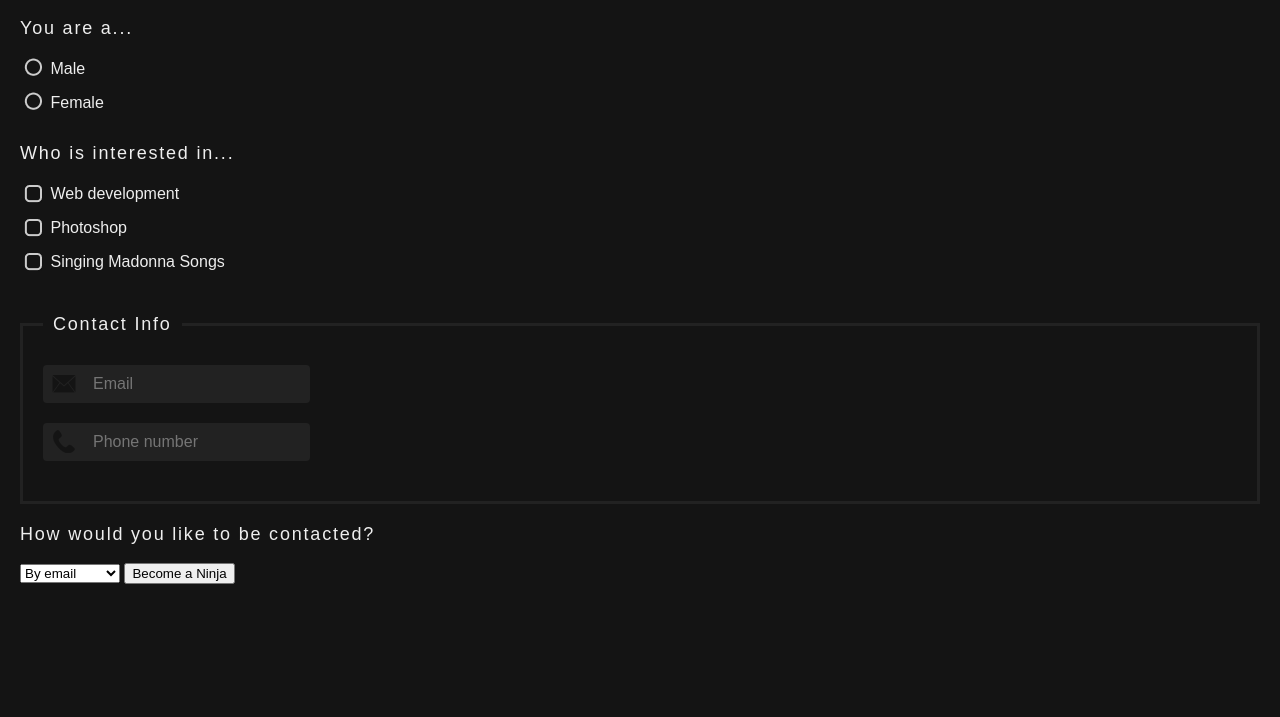
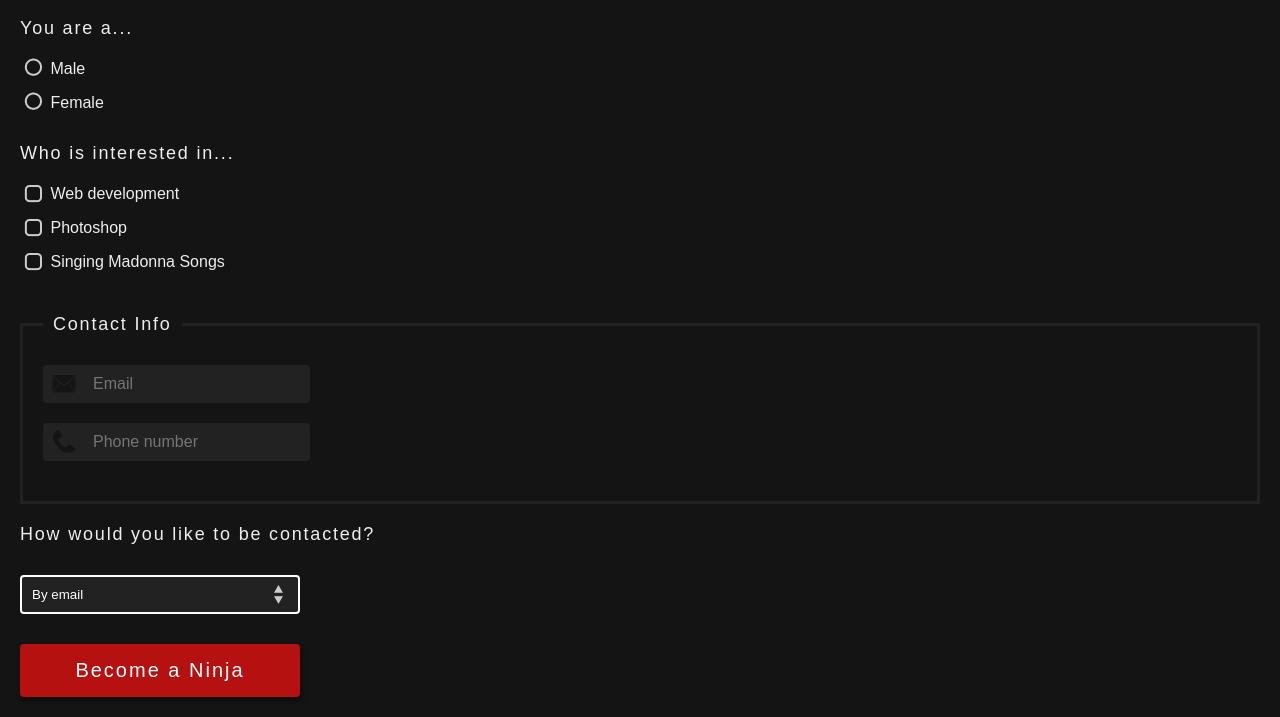
Before and after one commit to nikita-rudenko/html-css-practice, a plain HTML site: page 09. HTML5 Forms/index.html in a window 1280 px wide. Shown: the part 131-848 px from the top of the page. Before the commit the page ends 800 px from the top, so only its background shows below. Drawn offline with Linux system fonts and the light colour scheme.

Commit message:
select boxes styles

```diff
--- a/09. HTML5 Forms/css/styles.css
+++ b/09. HTML5 Forms/css/styles.css
@@ -111,4 +111,34 @@ input[type='telephone'] {
 
 /* 5 - SELECT BOXES */
 
+select {
+	-webkit-appearance: none;
+	-moz-appearance: none;
+	-o-appearance: none;
+	-ms-appearance: none;
+	appearance: none;
+
+	display: block;
+	margin: 30px 0;
+	padding: 10px 50px 10px 10px;
+	background: url('../img/select.png') no-repeat 95% center;
+	background-color: #222;
+	color: #fff;
+	border-radius: 4px;
+	border: 2px solid #fff;
+	width: 280px;
+}
+
+input[type='submit'] {
+	background: #b61111;
+	padding: 15px;
+	color: white;
+	font-size: 20px;
+	letter-spacing: 0.1em;
+	border-radius: 4px;
+	border: 0;
+	box-shadow: 1px 3px 5px rgba(0, 0, 0, 0.5);
+	width: 280px;
+}
+
 /* 6 - INPUT VALIDATION STYLES */
```
